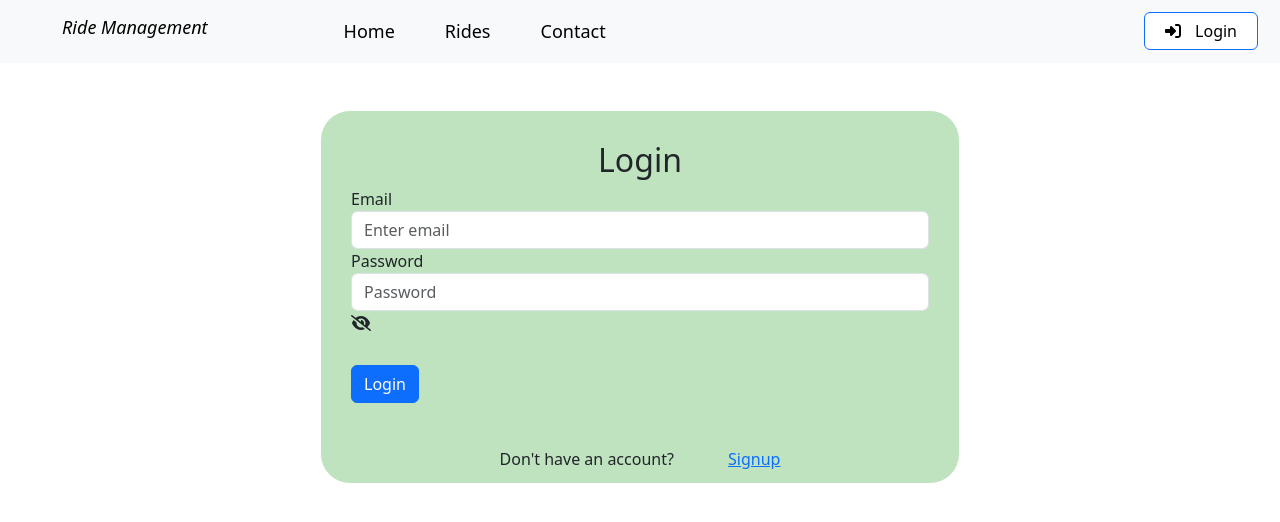
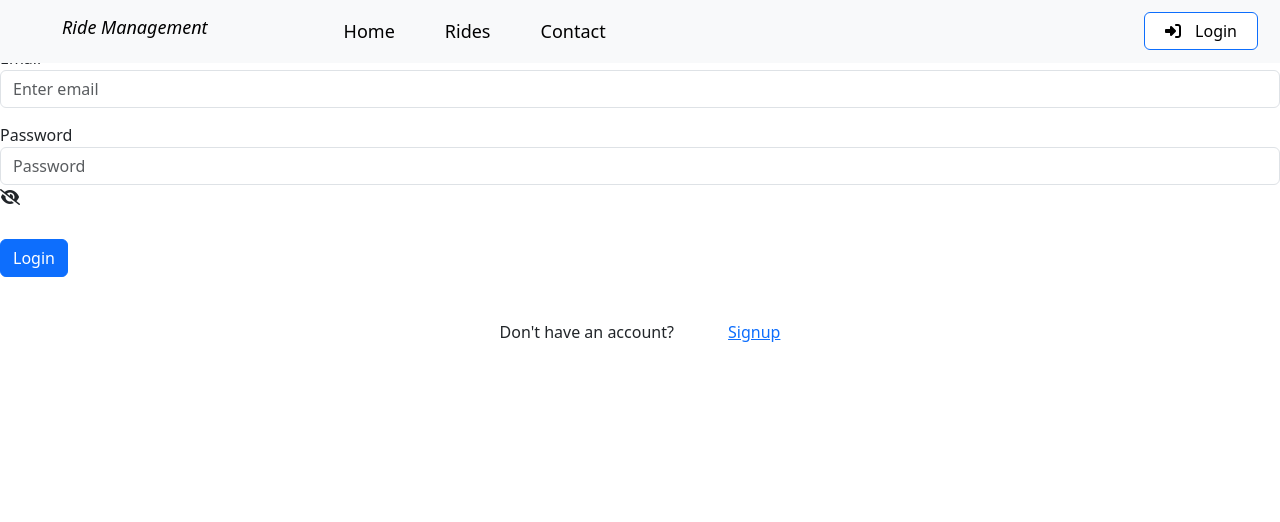
Before and after one commit to Abhinav12-alt/Ride--management-Dashboard, a React (Create React App) app in the folder client/: page /login in a window 1280 px wide. Shown: the top 522 px of the page. Built offline with nearby package versions, Linux system fonts and the light colour scheme.

Commit message:
Update Signup.css

```diff
--- a/client/src/Register/Signup.css
+++ b/client/src/Register/Signup.css
@@ -1,16 +1,10 @@
-form {
-	width: 50%;
-	margin: auto;
-	border: 1px solid white;
-	background-color: rgb(191, 227, 191);
-	margin-top: 110px;
-	padding-right: 30px;
-	padding-left: 30px;
-	padding-top: 30px;
-	padding-bottom: 50px;
-	border-radius: 30px;
+#form1 {
+	padding-bottom: 80px;
 }
-/* register */
-#reg {
+
+#log1 {
 	text-align: center;
 }
+#password2{
+	margin-top: 15px;
+}
```
